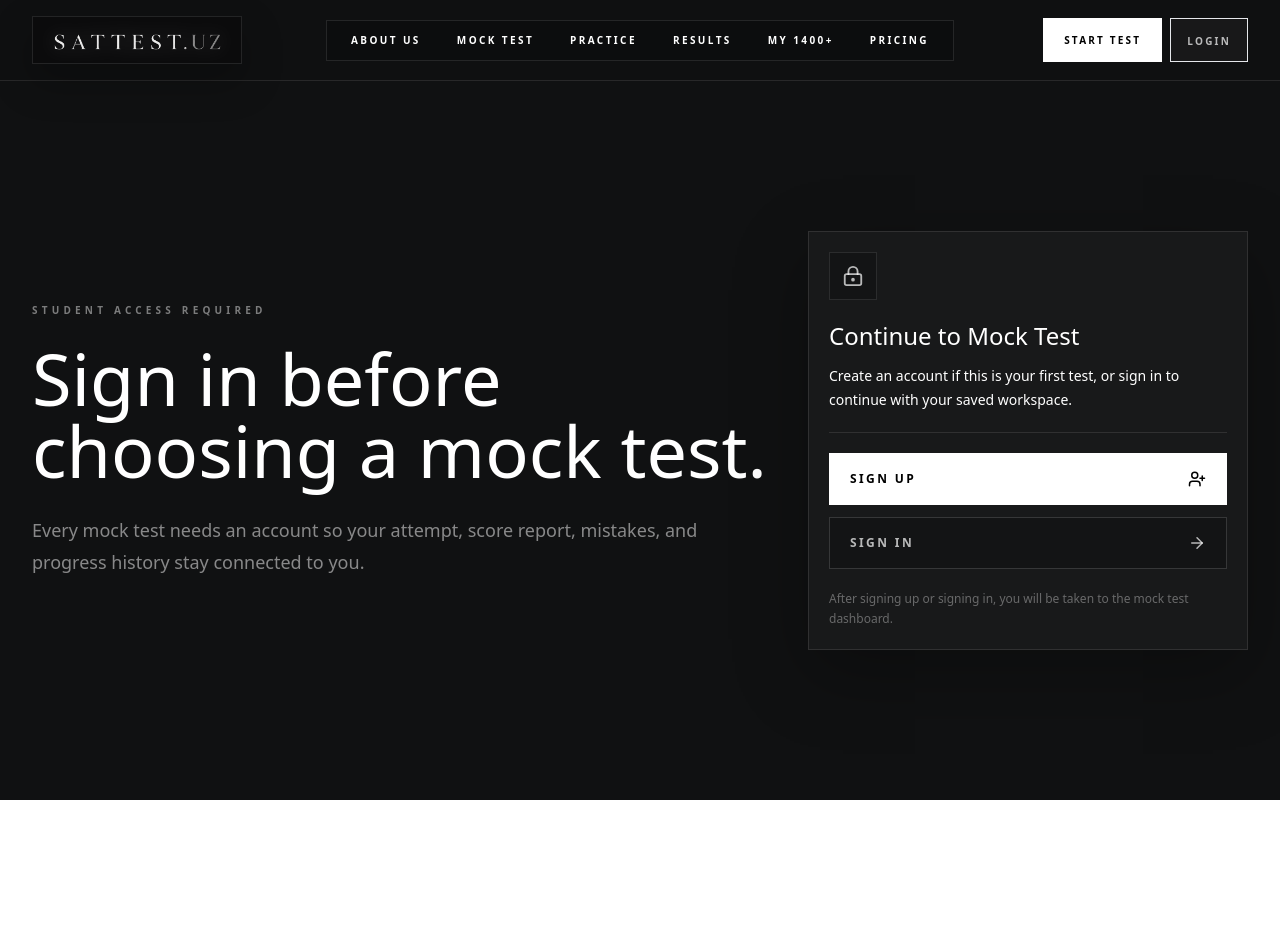
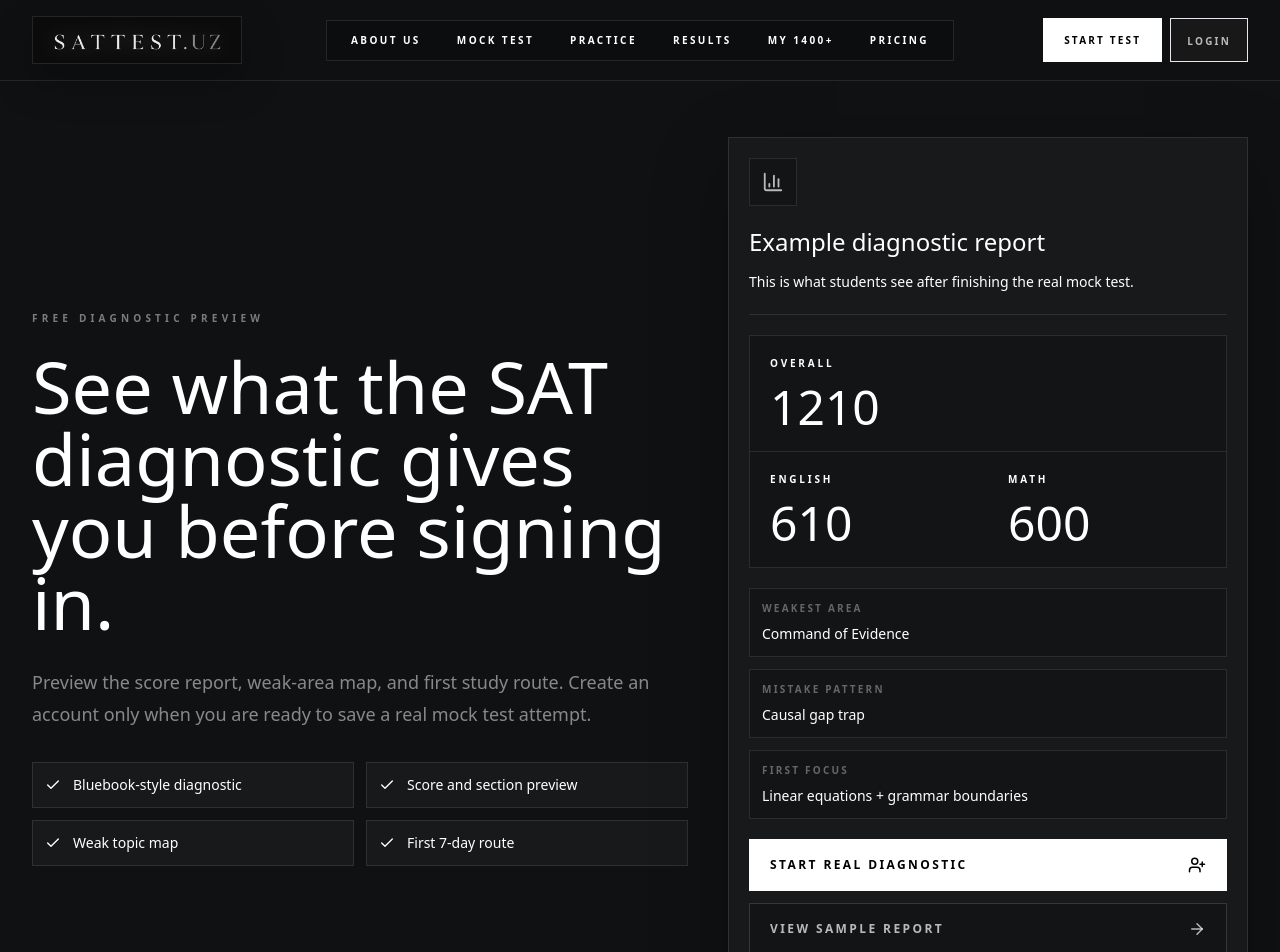
Before and after one commit to batyrovbahrom96-svg/SAT1600.uz, a Next.js app in the folder frontend/: page /mock-test in a window 1280 px wide. Shown: the top 952 px of the page. Before the commit the page ends 800 px from the top, so only its background shows below. Built offline with nearby package versions, Linux system fonts and the light colour scheme; no server answers.

Commit message:
Add public diagnostic preview

```diff
--- a/frontend/app/mock-test/page.tsx
+++ b/frontend/app/mock-test/page.tsx
@@ -3,7 +3,7 @@
 import { useEffect, useState } from "react";
 import Link from "next/link";
 import { useRouter } from "next/navigation";
-import { ArrowRight, BarChart3, LockKeyhole, RotateCcw, UserPlus } from "lucide-react";
+import { ArrowRight, BarChart3, Check, LockKeyhole, RotateCcw, UserPlus } from "lucide-react";
 import { LuxuryNavbar } from "@/components/LuxuryNavbar";
 import { ApiError, api, getToken } from "@/lib/api";
 
@@ -154,40 +154,68 @@ export default function MockTestAccessPage() {
     <main className="min-h-screen bg-[#101112] text-white">
       <LuxuryNavbar />
 
-      <section className="mx-auto grid min-h-[calc(100vh-81px)] max-w-7xl gap-10 px-5 py-14 md:px-8 lg:grid-cols-[1fr_440px] lg:items-center">
+      <section className="mx-auto grid min-h-[calc(100vh-81px)] max-w-7xl gap-10 px-5 py-14 md:px-8 lg:grid-cols-[1fr_520px] lg:items-center">
         <div>
-          <p className="text-[10px] font-black uppercase tracking-[0.42em] text-white/45">Student access required</p>
+          <p className="text-[10px] font-black uppercase tracking-[0.42em] text-white/45">Free diagnostic preview</p>
           <h1 className="mt-6 max-w-4xl text-5xl font-light leading-none text-white md:text-7xl">
-            Sign in before choosing a mock test.
+            See what the SAT diagnostic gives you before signing in.
           </h1>
           <p className="mt-7 max-w-2xl text-lg font-light leading-8 text-white/50">
-            Every mock test needs an account so your attempt, score report, mistakes, and progress history stay connected to you.
+            Preview the score report, weak-area map, and first study route. Create an account only when you are ready to save a real mock test attempt.
           </p>
+          <div className="mt-8 grid gap-3 sm:grid-cols-2">
+            {["Bluebook-style diagnostic", "Score and section preview", "Weak topic map", "First 7-day route"].map((item) => (
+              <div className="flex items-center gap-3 border border-white/10 bg-white/[0.035] p-3 text-sm text-white/64" key={item}>
+                <Check size={16} />
+                {item}
+              </div>
+            ))}
+          </div>
         </div>
 
         <div className="border border-white/10 bg-white/[0.035] p-5 shadow-[0_24px_70px_rgba(0,0,0,0.28)]">
           <div className="border-b border-white/10 pb-5">
             <div className="flex h-12 w-12 items-center justify-center border border-white/10 bg-black/20 text-white/70">
-              <LockKeyhole size={22} />
+              <BarChart3 size={22} />
             </div>
-            <h2 className="mt-5 text-2xl font-light text-white">Continue to Mock Test</h2>
+            <h2 className="mt-5 text-2xl font-light text-white">Example diagnostic report</h2>
             <p className="mt-3 text-sm font-light leading-6 text-white/48">
-              Create an account if this is your first test, or sign in to continue with your saved workspace.
+              This is what students see after finishing the real mock test.
             </p>
+          </div>
+
+          <div className="mt-5 grid border border-white/10 bg-black/20">
+            <ScoreMetric label="Overall" value={1210} />
+            <div className="grid grid-cols-2 border-t border-white/10">
+              <ScoreMetric label="English" value={610} />
+              <ScoreMetric label="Math" value={600} />
+            </div>
+          </div>
+
+          <div className="mt-5 grid gap-3">
+            {[
+              ["Weakest area", "Command of Evidence"],
+              ["Mistake pattern", "Causal gap trap"],
+              ["First focus", "Linear equations + grammar boundaries"]
+            ].map(([label, value]) => (
+              <div className="border border-white/10 bg-black/20 p-3" key={label}>
+                <p className="text-[10px] font-black uppercase tracking-[0.22em] text-white/35">{label}</p>
+                <p className="mt-2 text-sm text-white/72">{value}</p>
+              </div>
+            ))}
           </div>
 
           <div className="mt-5 grid gap-3">
             <Link className="flex h-13 items-center justify-between border border-white bg-white px-5 py-4 text-xs font-black uppercase tracking-[0.2em] text-black transition-colors hover:bg-transparent hover:text-white" href="/register">
-              Sign Up <UserPlus size={18} />
+              Start real diagnostic <UserPlus size={18} />
+            </Link>
+            <Link className="flex h-13 items-center justify-between border border-white/15 bg-black/20 px-5 py-4 text-xs font-black uppercase tracking-[0.2em] text-white/70 transition-colors hover:border-white/35 hover:text-white" href="/results/demo">
+              View sample report <ArrowRight size={18} />
             </Link>
             <Link className="flex h-13 items-center justify-between border border-white/15 bg-black/20 px-5 py-4 text-xs font-black uppercase tracking-[0.2em] text-white/70 transition-colors hover:border-white/35 hover:text-white" href="/login">
-              Sign In <ArrowRight size={18} />
+              Sign in to saved test <LockKeyhole size={18} />
             </Link>
           </div>
-
-          <p className="mt-5 text-xs font-light leading-5 text-white/35">
-            After signing up or signing in, you will be taken to the mock test dashboard.
-          </p>
         </div>
       </section>
     </main>
--- a/frontend/app/results/[attemptId]/page.tsx
+++ b/frontend/app/results/[attemptId]/page.tsx
@@ -168,10 +168,6 @@ export default function ResultsPage() {
     const timer = window.setTimeout(() => setShowCurriculumPanel(true), 2200);
     return () => window.clearTimeout(timer);
   }, [analytics, attemptId, reportResults]);
-
-  if (attemptId === "demo") {
-    return <ResultsUnavailableNotice />;
-  }
 
   if (!reportResults || !analytics) {
     return (
```
